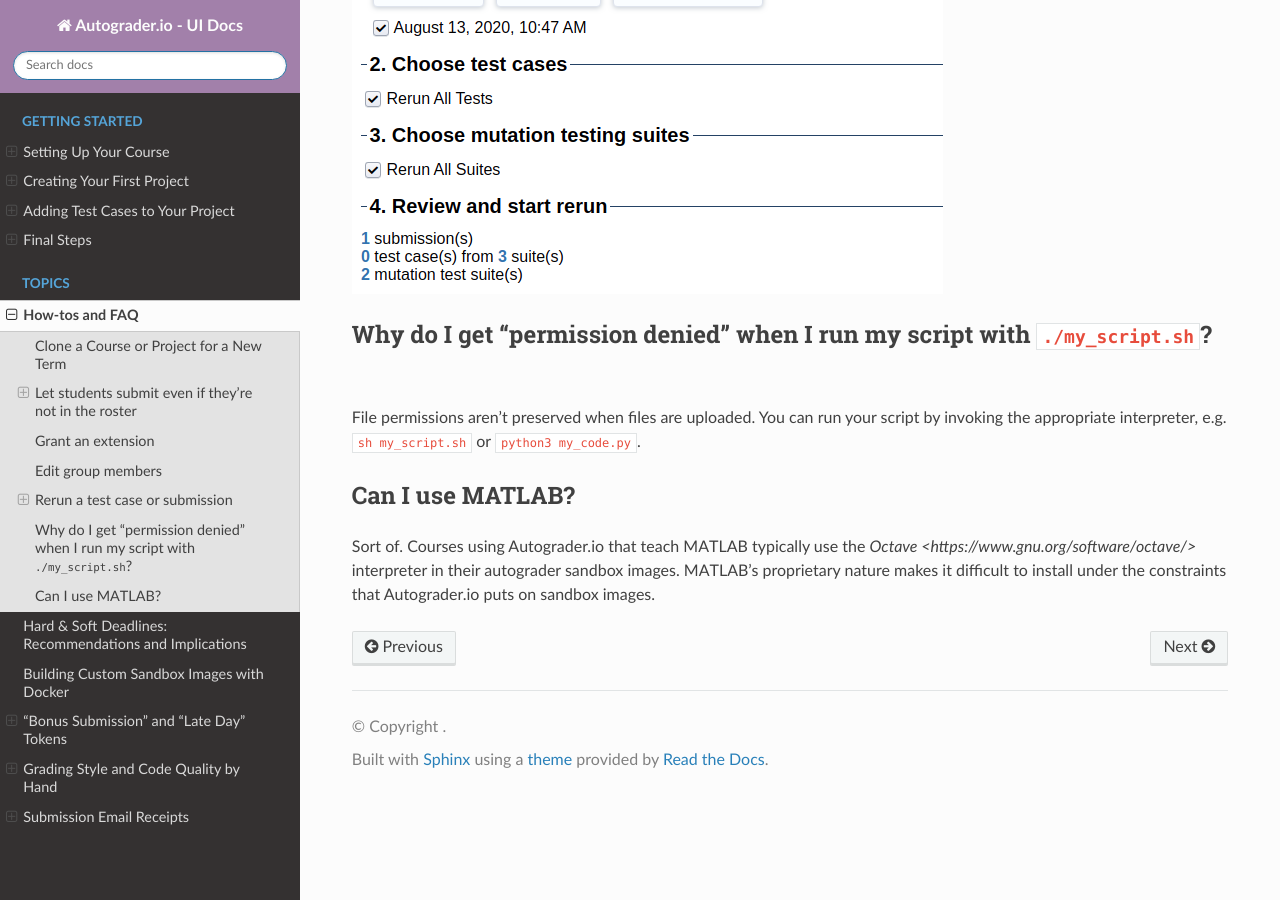
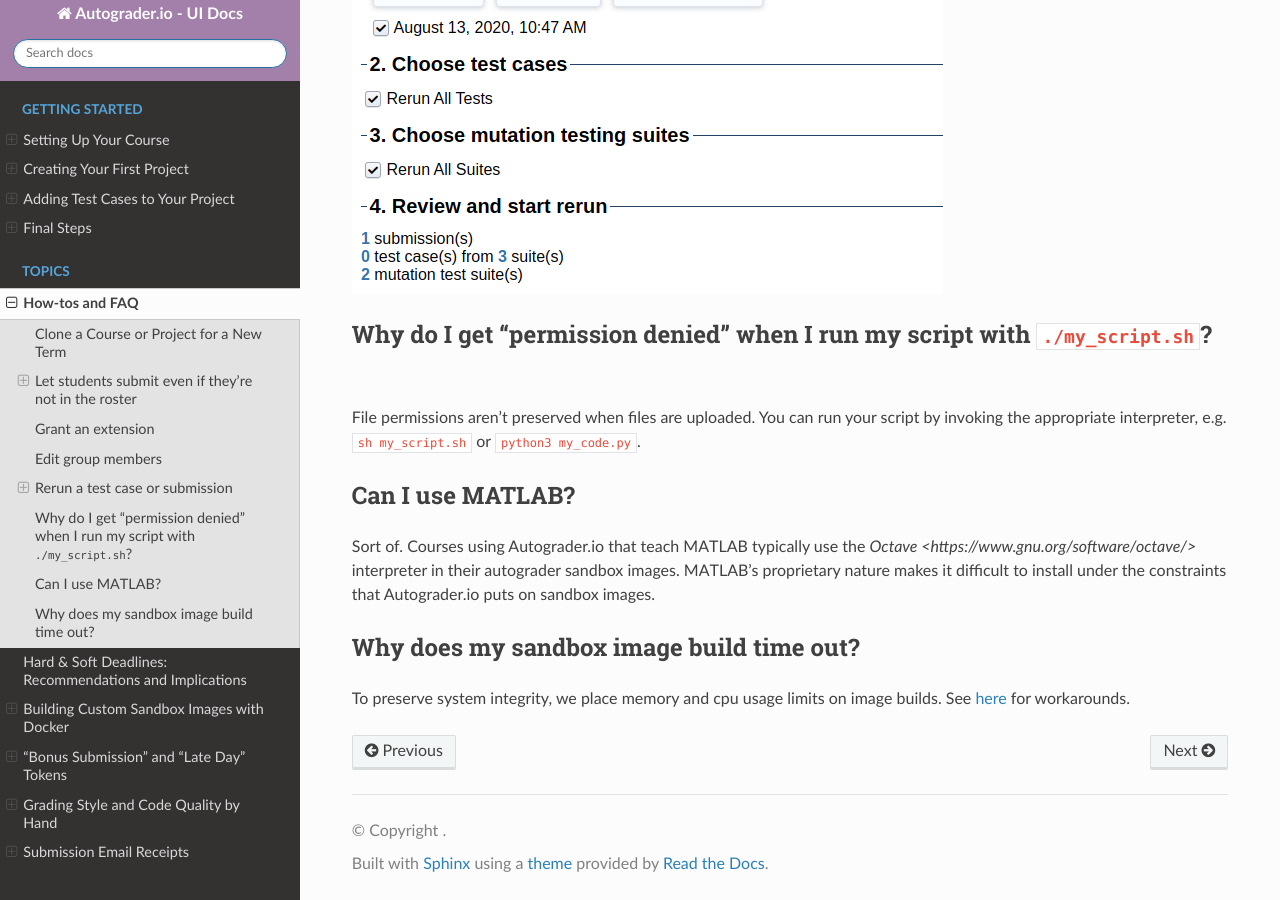
Before and after one commit to eecs-autograder/autograder.io, a Sphinx documentation site: the page built from docs/how_tos.rst, in a window 1280 px wide and 900 px high, scrolled down 6530 px. Built offline with Sphinx 7.4.7 and the Read the Docs theme 2.0.0, drawn with Linux system fonts in a browser that asks for light colours.

Commit message:
Added section to UI docs on building images locally and hosting them to work around image build timeouts.

```diff
--- a/docs/how_tos.rst
+++ b/docs/how_tos.rst
@@ -128,3 +128,8 @@
 `Octave <https://www.gnu.org/software/octave/>` interpreter in their autograder
 sandbox images. MATLAB's proprietary nature makes it difficult to install under
 the constraints that Autograder.io puts on sandbox images.
+
+Why does my sandbox image build time out?
+-----------------------------------------
+To preserve system integrity, we place memory and cpu usage limits on image
+builds. See :ref:`here <image-build-tricks>` for workarounds.
```
Also changed, not shown: docs/topics/custom_sandbox_images.rst (+23 -0 lines).
